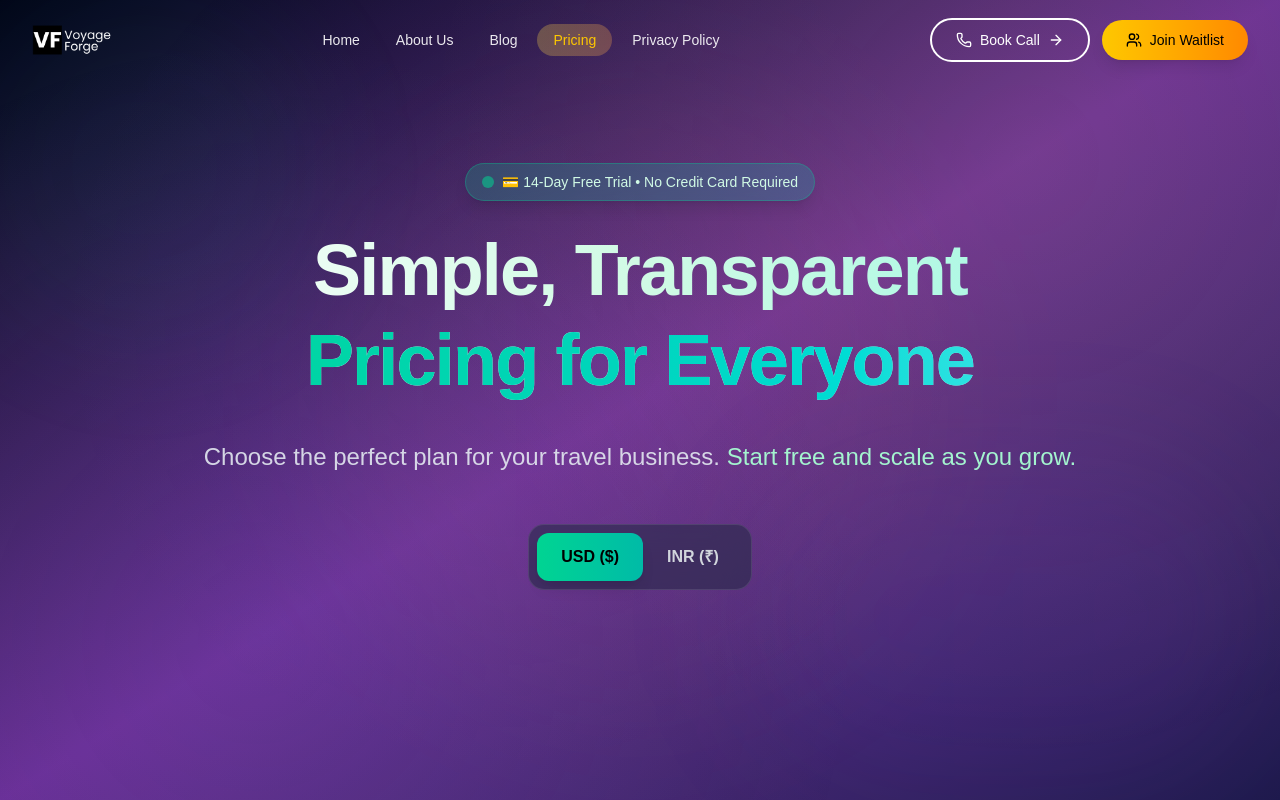
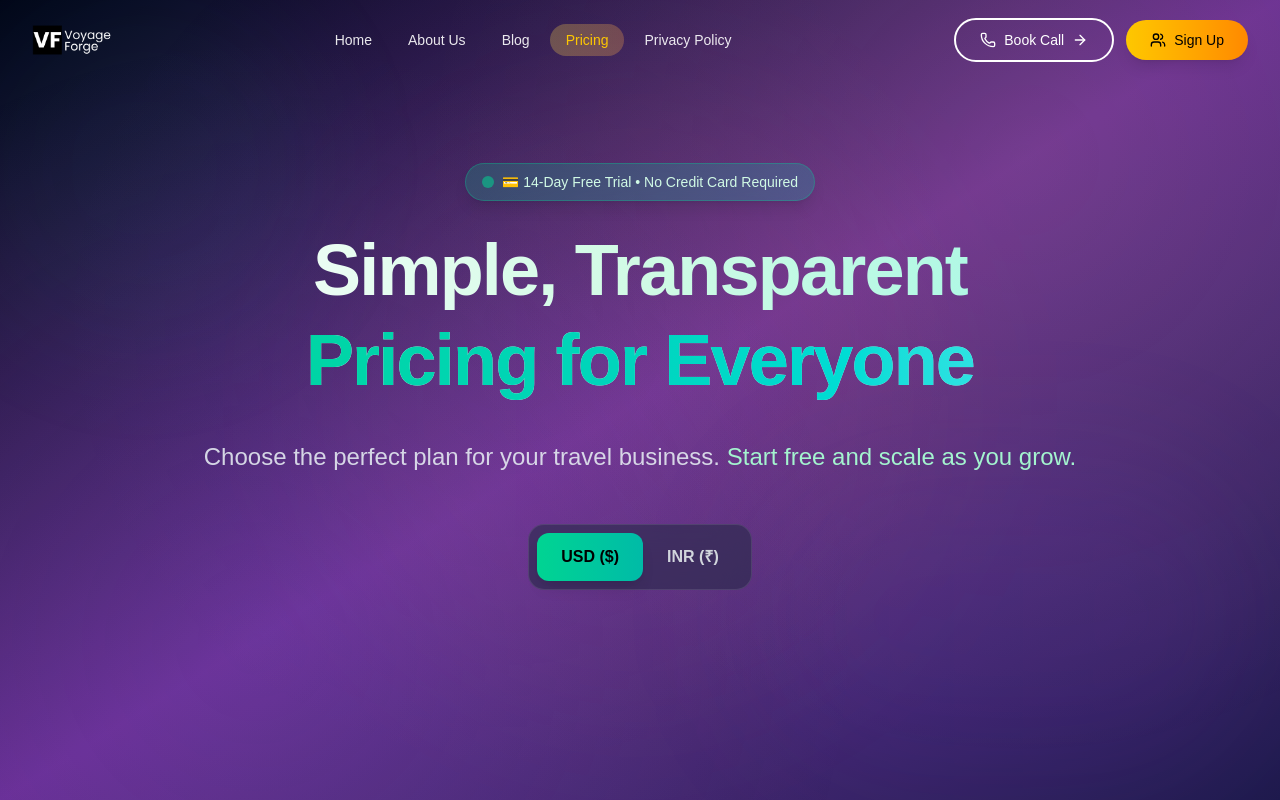
Before and after one commit to sanathsadiga/voyage-forge-mark, a Next.js app: page /pricing in a window 1280 px wide. Shown: the top 800 px of the page. Built offline with nearby package versions, Linux system fonts and the light colour scheme.

Commit message:
Added analytics, added signup

```diff
--- a/package.json
+++ b/package.json
@@ -8,6 +8,7 @@
     "start": "next start"
   },
   "dependencies": {
+    "@vercel/analytics": "^1.5.0",
     "framer-motion": "^12.23.16",
     "lucide-react": "^0.544.0",
     "next": "15.5.3",
--- a/src/app/components/Footer.tsx
+++ b/src/app/components/Footer.tsx
@@ -97,17 +97,19 @@ export default function Footer() {
                 <div className="absolute inset-0 bg-gradient-to-r from-amber-300 to-orange-300 opacity-0 group-hover:opacity-20 transition-opacity duration-300" />
               </motion.button>
 
-              <motion.button
+              <motion.a
                 whileHover={{ scale: 1.05, y: -2 }}
                 whileTap={{ scale: 0.98 }}
-                onClick={() => go("waitlist")}
+                href="https://app.voyage-forge.com/auth"
+                target="_blank"
+                rel="noopener noreferrer"
                 className="group relative inline-flex items-center justify-center px-8 py-4 bg-white/5 backdrop-blur-sm border-2 border-white/20 hover:border-amber-400/50 text-white font-bold text-lg rounded-2xl transition-all duration-300 hover:bg-white/10"
               >
                 <span className="flex items-center gap-2">
-                  ✨ Join Waitlist
+                  Sign Up
                   <ExternalLink className="w-5 h-5" />
                 </span>
-              </motion.button>
+              </motion.a>
             </motion.div>
           </div>
         </div>
--- a/src/app/components/Header.tsx
+++ b/src/app/components/Header.tsx
@@ -125,16 +125,18 @@ export default function Header() {
               <ArrowRight className="w-4 h-4 transition-transform duration-300 group-hover:translate-x-1" />
             </motion.button>
 
-            <motion.button
+            <motion.a
+              href="https://app.voyage-forge.com/auth"
+              target="_blank"
+              rel="noopener noreferrer"
               whileHover={{ scale: 1.05 }}
               whileTap={{ scale: 0.95 }}
-              onClick={() => scrollToSection("waitlist")}
               className="group relative flex items-center gap-2 px-6 py-2.5 text-sm font-medium text-black rounded-full bg-gradient-to-r from-yellow-400 to-orange-400 hover:from-yellow-500 hover:to-orange-500 transition-all duration-300 shadow-lg hover:shadow-xl"
             >
               <Users className="w-4 h-4 transition-transform duration-300 group-hover:scale-110" />
-              Join Waitlist
+              Sign Up
               <div className="absolute inset-0 bg-gradient-to-r from-yellow-300 to-orange-300 rounded-full opacity-0 group-hover:opacity-20 transition-opacity duration-300" />
-            </motion.button>
+            </motion.a>
           </div>
 
           {/* Mobile Menu Button */}
@@ -222,16 +224,18 @@ export default function Header() {
                   Book Call
                 </motion.button>
 
-                <motion.button
+                <motion.a
+                  href="https://app.voyage-forge.com/auth"
+                  target="_blank"
+                  rel="noopener noreferrer"
                   initial={{ opacity: 0, y: 20 }}
                   animate={{ opacity: 1, y: 0 }}
                   transition={{ delay: 0.3 }}
-                  onClick={() => scrollToSection("waitlist")}
                   className="w-full flex items-center justify-center gap-2 px-6 py-3 text-base font-medium text-black bg-gradient-to-r from-yellow-400 to-orange-400 rounded-xl hover:from-yellow-500 hover:to-orange-500 transition-all duration-300 shadow-lg"
                 >
                   <Users className="w-5 h-5" />
-                  Join Waitlist
-                </motion.button>
+                  Sign Up
+                </motion.a>
               </div>
             </div>
           </motion.div>
--- a/src/app/layout.tsx
+++ b/src/app/layout.tsx
@@ -1,6 +1,7 @@
 import "./global.css";
 import type { ReactNode } from "react"; // import type
 import type { Metadata } from 'next';
+import { Analytics } from "@vercel/analytics/react";
 
 export const metadata: Metadata = {
   metadataBase: new URL('https://voyage-forge.com'),
@@ -117,7 +118,10 @@ export default function RootLayout({ children }: { children: ReactNode }) {
           }}
         />
       </head>
-      <body>{children}</body>
+      <body>
+        {children}
+        <Analytics />
+      </body>
     </html>
   );
 }
```
Also changed, not shown: 1 other file (tests, documents, lock files or other folders).
